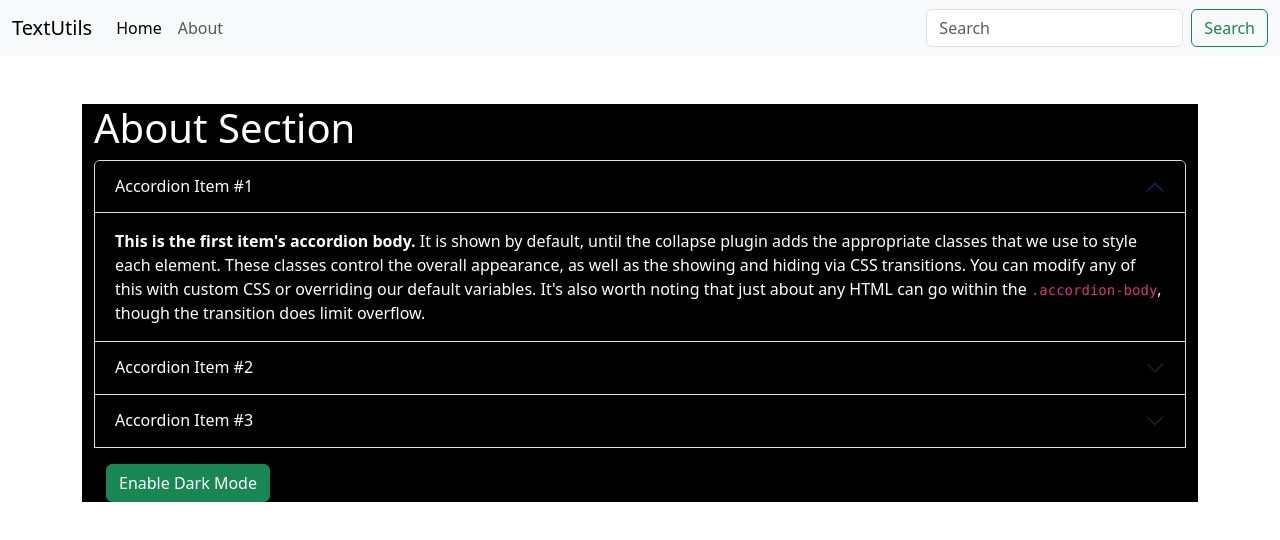
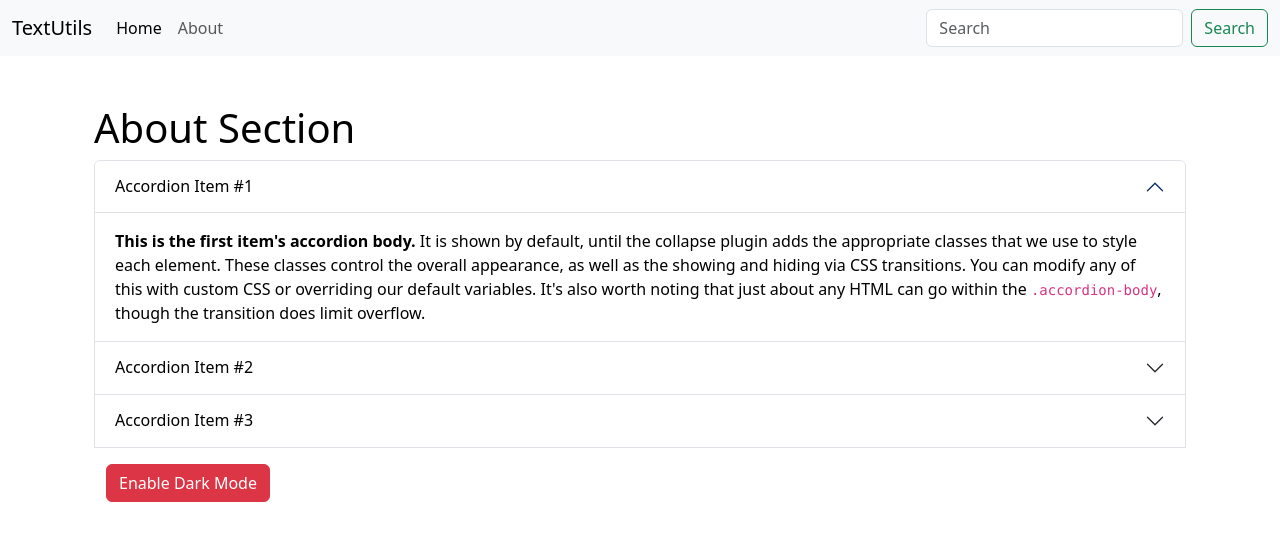
Before and after one commit to 5huv0/Text-converter, a React (Create React App) app: page / in a window 1280 px wide. Shown: the top 540 px of the page. Built offline with nearby package versions, Linux system fonts and the light colour scheme.

Commit message:
added light and dark mode

```diff
--- a/src/components/About.js
+++ b/src/components/About.js
@@ -3,11 +3,11 @@ import React, { useState } from 'react'
 export default function About() {
 
     const[myStyle, setMyStyle] = useState({
-        color: 'white',
-        backgroundColor: 'black'
+        color: 'black',
+        backgroundColor: 'white'
     })
 
-    const[btnTxt, setBtnTxt] = useState('Enable Dark Mode')
+    const[btnTxt, setBtnTxt] = useState('Enable Dark Mode')  // Here btnTxt is the name of the variable and setBtnTxt is to change the btnTxt and  useState is the initial value
 
     const toggle = ()=>{
         if(myStyle.color == 'white'){
@@ -15,14 +15,14 @@ export default function About() {
                 color: 'black',
                 backgroundColor: 'white'
             })
-            setBtnTxt('Enable Light Mode')
+            setBtnTxt('Enable Dark Mode')
         }
         else{
             setMyStyle({
                 color: 'white',
                 backgroundColor: 'black'
             })
-            setBtnTxt('Enable Dark Mode')
+            setBtnTxt('Enable Light Mode')
         }
     }
 
@@ -67,7 +67,7 @@ export default function About() {
                     </div>
                 </div>
                 <div className="container my-3">
-                    <button type="button" onClick={toggle} className="btn btn-success">{btnTxt}</button>
+                    <button type="button" onClick={toggle} className="btn btn-danger">{btnTxt}</button>
                 </div>
             </div>
         </div>
```
